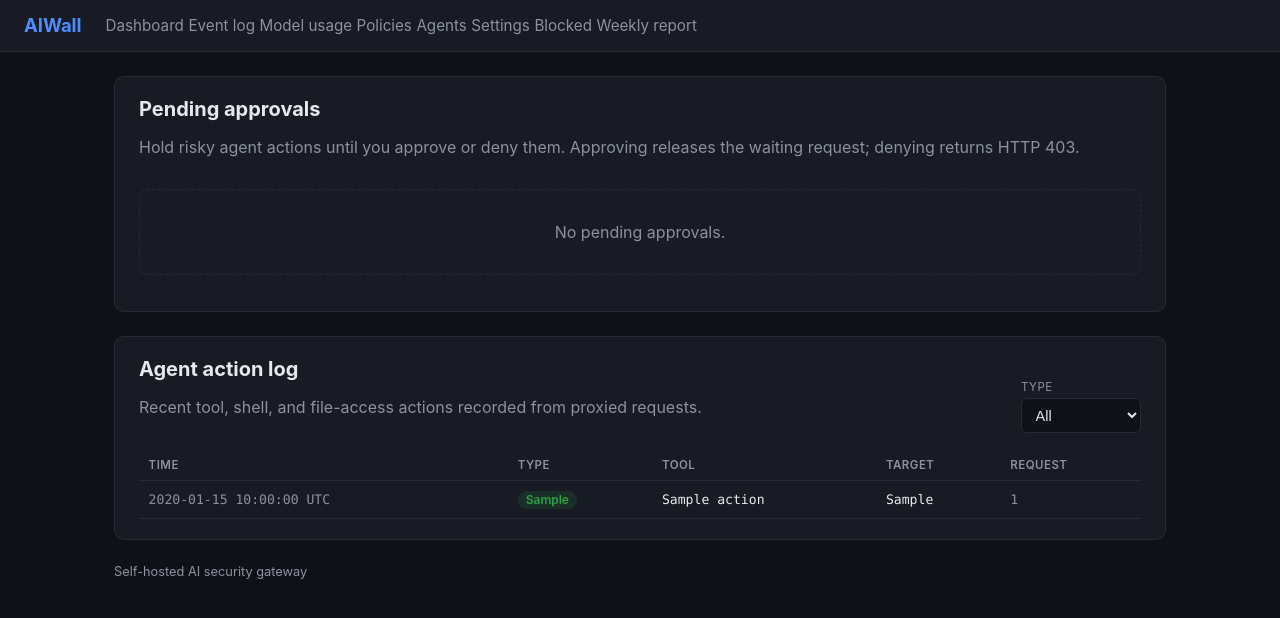
After one commit to MohsenBah/AIWall, a FastAPI app: template backend/app/web/templates/agents.html in a window 1280 px wide. The commit adds this page. Shown: the top 618 px of the page. Run offline with FastAPI, Linux system fonts and the light colour scheme; the template is opened without the code that fills it: most values are stand-ins (such as "Sample title", 1, 10 or a date in 2020).

Commit message:
feat(web): agent action log and pending-approvals UI

```diff
--- a/backend/app/web/routes.py
+++ b/backend/app/web/routes.py
@@ -12,6 +12,9 @@ from fastapi.responses import HTMLResponse, PlainTextResponse, RedirectResponse
 from fastapi.staticfiles import StaticFiles
 from fastapi.templating import Jinja2Templates
 
+from app.agents.approval_models import APPROVAL_APPROVED, APPROVAL_DENIED
+from app.agents.approval_store import ApprovalError
+from app.agents.types import KNOWN_ACTION_TYPES
 from app.policies.overrides import set_policy_enabled
 from app.reports.export import (
     DEFAULT_EXPORT_LIMIT,
@@ -29,6 +32,7 @@ TEMPLATES_DIR = WEB_DIR / "templates"
 STATIC_DIR = WEB_DIR / "static"
 
 DEFAULT_EVENT_LIMIT = 50
+DEFAULT_AGENT_ACTION_LIMIT = 50
 DEFAULT_SUMMARY_WINDOW_HOURS = 24
 DEFAULT_TREND_BUCKET_HOURS = 1
 DEFAULT_EXPLORER_PAGE_SIZE = 25
@@ -606,6 +610,120 @@ def create_web_router(templates: Jinja2Templates) -> APIRouter:
             event_detail_context(event, show_raw=True),
         )
 
+    def _approvals_context(request: Request) -> dict[str, object]:
+        store = getattr(request.app.state, "approval_store", None)
+        approvals = store.list_pending(limit=100) if store is not None else []
+        return {"approvals": approvals}
+
+    def _agent_actions_context(
+        request: Request,
+        *,
+        action_type: str | None,
+    ) -> dict[str, object]:
+        selected = action_type if action_type in KNOWN_ACTION_TYPES else None
+        actions = request.app.state.audit_writer.list_agent_actions(
+            action_type=selected,
+            limit=DEFAULT_AGENT_ACTION_LIMIT,
+        )
+        return {
+            "actions": actions,
+            "action_types": sorted(KNOWN_ACTION_TYPES),
+            "selected_action_type": selected,
+            "action_limit": DEFAULT_AGENT_ACTION_LIMIT,
+        }
+
+    def _decide_approval(
+        request: Request,
+        approval_id: int,
+        *,
+        status: str,
+        decided_by: str | None,
+    ) -> None:
+        store = getattr(request.app.state, "approval_store", None)
+        broker = getattr(request.app.state, "approval_broker", None)
+        if store is None or broker is None:
+            raise HTTPException(status_code=503, detail="Approval system unavailable")
+        try:
+            if status == APPROVAL_APPROVED:
+                store.approve(approval_id, decided_by=decided_by)
+            else:
+                store.deny(approval_id, decided_by=decided_by)
+        except ApprovalError as exc:
+            message = str(exc)
+            code = 404 if "not found" in message else 409
+            raise HTTPException(status_code=code, detail=message) from exc
+        broker.resolve(approval_id, status)
+
+    @router.get("/agents", response_class=HTMLResponse)
+    async def agents_page(
+        request: Request,
+        action_type: str | None = None,
+    ) -> HTMLResponse:
+        context = {
+            **_approvals_context(request),
+            **_agent_actions_context(request, action_type=action_type),
+        }
+        return templates.TemplateResponse(request, "agents.html", context)
+
+    @router.get("/partials/approvals", response_class=HTMLResponse)
+    async def approvals_partial(request: Request) -> HTMLResponse:
+        return templates.TemplateResponse(
+            request,
+            "partials/approvals_table.html",
+            _approvals_context(request),
+        )
+
+    @router.get("/partials/agent-actions", response_class=HTMLResponse)
+    async def agent_actions_partial(
+        request: Request,
+        action_type: str | None = None,
+    ) -> HTMLResponse:
+        return templates.TemplateResponse(
+            request,
+            "partials/agent_actions_table.html",
+            _agent_actions_context(request, action_type=action_type),
+        )
+
+    @router.post("/agents/approvals/{approval_id}/approve")
+    async def agents_approve(
+        request: Request,
+        approval_id: int,
+        decided_by: str | None = Query(default="dashboard"),
+    ) -> Response:
+        _decide_approval(
+            request,
+            approval_id,
+            status=APPROVAL_APPROVED,
+            decided_by=decided_by,
+        )
+        if request.headers.get("hx-request") == "true":
+            return templates.TemplateResponse(
+                request,
+                "partials/approvals_table.html",
+                _approvals_context(request),
+            )
+        return RedirectResponse(url="/agents", status_code=303)
+
+    @router.post("/agents/approvals/{approval_id}/deny")
+    async def agents_deny(
+        request: Request,
+        approval_id: int,
+        decided_by: str | None = Query(default="dashboard"),
+    ) -> Response:
+        _decide_approval(
+            request,
+            approval_id,
+            status=APPROVAL_DENIED,
+            decided_by=decided_by,
+        )
+        if request.headers.get("hx-request") == "true":
+            return templates.TemplateResponse(
+                request,
+                "partials/approvals_table.html",
+                _approvals_context(request),
+            )
+        return RedirectResponse(url="/agents", status_code=303)
+
     return router
 
 
--- a/backend/app/web/static/style.css
+++ b/backend/app/web/static/style.css
@@ -226,6 +226,42 @@ table.events th {
 .badge-block { background: rgba(248, 81, 73, 0.15); color: var(--block); }
 .badge-redact { background: rgba(79, 140, 255, 0.15); color: var(--accent); }
 .badge-error { background: rgba(248, 81, 73, 0.15); color: var(--error); }
+.badge-shell { background: rgba(248, 81, 73, 0.15); color: var(--block); }
+.badge-file_access { background: rgba(210, 153, 34, 0.15); color: var(--warn); }
+.badge-tool_call { background: rgba(79, 140, 255, 0.15); color: var(--accent); }
+
+.panel + .panel {
+    margin-top: 1.5rem;
+}
+
+.actions {
+    display: flex;
+    flex-wrap: wrap;
+    gap: 0.35rem;
+}
+
+.btn {
+    border: 1px solid var(--border);
+    border-radius: 6px;
+    padding: 0.3rem 0.7rem;
+    font-size: 0.8rem;
+    font-weight: 600;
+    cursor: pointer;
+    background: var(--bg);
+    color: var(--text);
+}
+
+.btn-approve {
+    border-color: var(--allow);
+    color: var(--allow);
+    background: rgba(46, 160, 67, 0.12);
+}
+
+.btn-deny {
+    border-color: var(--block);
+    color: var(--block);
+    background: rgba(248, 81, 73, 0.12);
+}
 
 .rules {
     display: flex;
--- /dev/null
+++ b/backend/app/web/templates/agents.html
@@ -0,0 +1,56 @@
+{% extends "base.html" %}
+
+{% block title %}AIWall - Agents{% endblock %}
+
+{% block content %}
+<section class="panel">
+    <div class="panel-header">
+        <div>
+            <h1>Pending approvals</h1>
+            <p class="muted">
+                Hold risky agent actions until you approve or deny them.
+                Approving releases the waiting request; denying returns HTTP 403.
+            </p>
+        </div>
+    </div>
+
+    <div
+        id="approvals-table"
+        hx-get="/partials/approvals"
+        hx-trigger="every 5s"
+        hx-swap="innerHTML"
+    >
+        {% include "partials/approvals_table.html" %}
+    </div>
+</section>
+
+<section class="panel">
+    <div class="panel-header">
+        <div>
+            <h1>Agent action log</h1>
+            <p class="muted">Recent tool, shell, and file-access actions recorded from proxied requests.</p>
+        </div>
+        <form id="agent-action-filters" class="filters">
+            <label>
+                Type
+                <select name="action_type">
+                    <option value="" {% if not selected_action_type %}selected{% endif %}>All</option>
+                    {% for t in action_types %}
+                    <option value="{{ t }}" {% if selected_action_type == t %}selected{% endif %}>{{ t }}</option>
+                    {% endfor %}
+                </select>
+            </label>
+        </form>
+    </div>
+
+    <div
+        id="agent-actions-table"
+        hx-get="/partials/agent-actions"
+        hx-trigger="change from:#agent-action-filters, every 10s"
+        hx-include="#agent-action-filters"
+        hx-swap="innerHTML"
+    >
+        {% include "partials/agent_actions_table.html" %}
+    </div>
+</section>
+{% endblock %}
--- a/backend/app/web/templates/base.html
+++ b/backend/app/web/templates/base.html
@@ -18,6 +18,7 @@
             {% endif %}
             <a href="/usage">Model usage</a>
             <a href="/policies">Policies</a>
+            <a href="/agents">Agents</a>
             <a href="/settings">Settings</a>
             <a href="/blocked">Blocked</a>
             <a href="/reports/weekly">Weekly report</a>
--- /dev/null
+++ b/backend/app/web/templates/partials/agent_actions_table.html
@@ -0,0 +1,38 @@
+{% if actions %}
+<table class="events">
+    <thead>
+        <tr>
+            <th>Time</th>
+            <th>Type</th>
+            <th>Tool</th>
+            <th>Target</th>
+            <th>Request</th>
+        </tr>
+    </thead>
+    <tbody>
+        {% for action in actions %}
+        <tr class="event-row">
+            <td class="mono muted">
+                {{ action.timestamp.strftime('%Y-%m-%d %H:%M:%S') if action.timestamp else '-' }} UTC
+            </td>
+            <td>
+                <span class="badge badge-{{ action.action_type if action.action_type in ['shell','file_access','tool_call'] else 'allow' }}">
+                    {{ action.action_type }}
+                </span>
+            </td>
+            <td class="mono">{{ action.tool_name or '—' }}</td>
+            <td class="mono">{{ action.action_target }}</td>
+            <td class="mono muted">{{ action.request_id }}</td>
+        </tr>
+        {% endfor %}
+    </tbody>
+</table>
+{% else %}
+<p class="empty">
+    {% if selected_action_type %}
+    No {{ selected_action_type }} actions recorded yet.
+    {% else %}
+    No agent actions recorded yet.
+    {% endif %}
+</p>
+{% endif %}
--- /dev/null
+++ b/backend/app/web/templates/partials/approvals_table.html
@@ -0,0 +1,49 @@
+{% if approvals %}
+<table class="events">
+    <thead>
+        <tr>
+            <th>ID</th>
+            <th>Time</th>
+            <th>Summary</th>
+            <th>Policy</th>
+            <th>Reason</th>
+            <th>Model</th>
+            <th>Decide</th>
+        </tr>
+    </thead>
+    <tbody>
+        {% for item in approvals %}
+        <tr class="event-row">
+            <td class="mono">#{{ item.id }}</td>
+            <td class="mono muted">
+                {{ item.created_at.strftime('%Y-%m-%d %H:%M:%S') if item.created_at else '-' }} UTC
+            </td>
+            <td>{{ item.summary or '—' }}</td>
+            <td class="mono muted">{{ item.policy_id or '—' }}</td>
+            <td class="muted">{{ item.reason or '—' }}</td>
+            <td class="mono">{{ item.model or '—' }}</td>
+            <td class="actions">
+                <button
+                    type="button"
+                    class="btn btn-approve"
+                    title="Approve #{{ item.id }}"
+                    hx-post="/agents/approvals/{{ item.id }}/approve?decided_by=dashboard"
+                    hx-target="#approvals-table"
+                    hx-swap="innerHTML"
+                >Approve</button>
+                <button
+                    type="button"
+                    class="btn btn-deny"
+                    title="Deny #{{ item.id }}"
+                    hx-post="/agents/approvals/{{ item.id }}/deny?decided_by=dashboard"
+                    hx-target="#approvals-table"
+                    hx-swap="innerHTML"
+                >Deny</button>
+            </td>
+        </tr>
+        {% endfor %}
+    </tbody>
+</table>
+{% else %}
+<p class="empty">No pending approvals.</p>
+{% endif %}
```
Also changed, not shown: backend/tests/test_agents_dashboard.py (added, +184 -0 lines), docs/architecture.md (+10 -1 lines), docs/configuration.md (+2 -0 lines), README.md.
